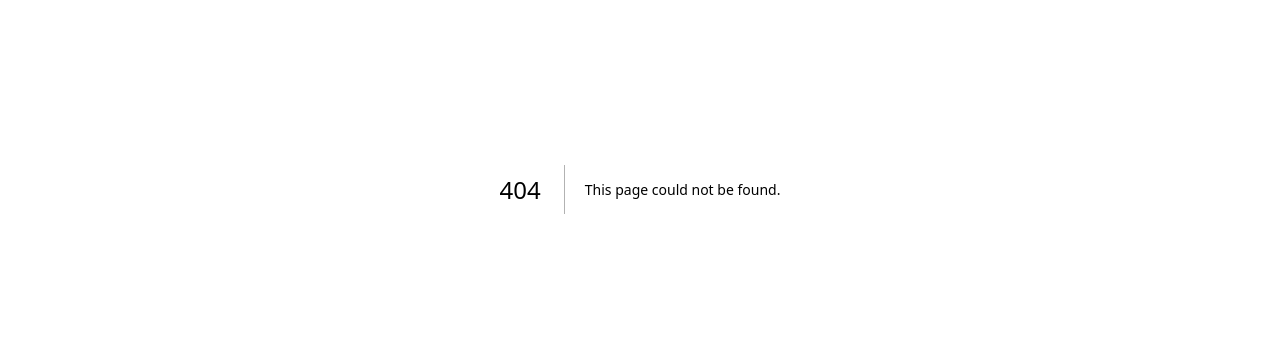
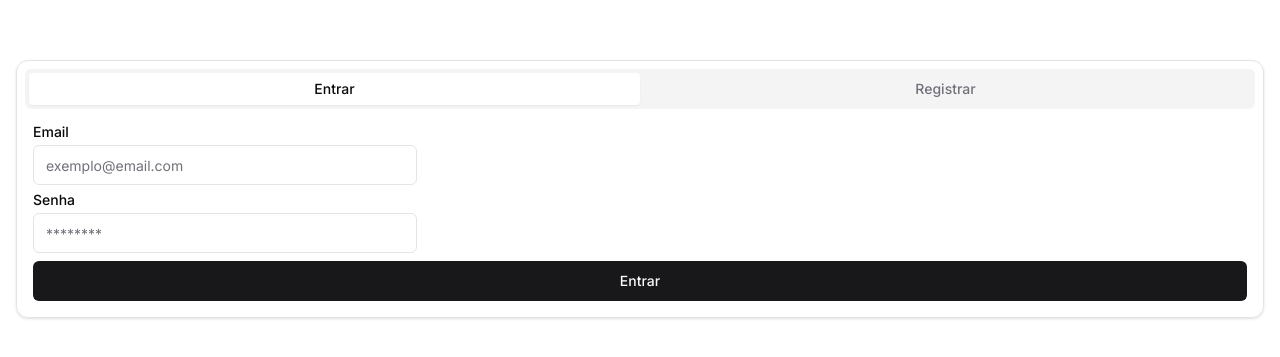
Before and after one commit to DouglasMai4/faz-de-tudo, a Next.js app: page /login in a window 1280 px wide. Before the commit this address had no page. Shown: the part 211-568 px from the top of the page. Built offline with nearby package versions, Linux system fonts and the light colour scheme.

Commit message:
feat: Create login/register app page

```diff
--- a/src/app/layout.tsx
+++ b/src/app/layout.tsx
@@ -2,10 +2,12 @@ import type { Metadata } from "next";
 import { Inter } from "next/font/google";
 import "./globals.css";
 
+import { Toaster } from "@/components/ui/toaster"
+
 const inter = Inter({ subsets: ["latin"] });
 
 export const metadata: Metadata = {
-  title: "Create Next App",
+  title: "Faz de tudo",
   description: "Generated by create next app",
 };
 
@@ -15,8 +17,11 @@ export default function RootLayout({
   children: React.ReactNode;
 }>) {
   return (
-    <html lang="en">
-      <body className={inter.className}>{children}</body>
+    <html lang="pt-br">
+      <body className={inter.className}>
+        {children}
+        <Toaster />
+      </body>
     </html>
   );
 }
--- /dev/null
+++ b/src/app/login/page.tsx
@@ -0,0 +1,138 @@
+'use client'
+
+import { FormEvent, useState } from "react"
+import { useRouter } from "next/navigation"
+
+import { Tabs, TabsContent, TabsList, TabsTrigger } from "@/components/ui/tabs"
+import { Input } from "@/components/ui/input"
+import { Label } from "@/components/ui/label"
+import { Button } from "@/components/ui/button"
+import {
+    Select,
+    SelectContent,
+    SelectItem,
+    SelectTrigger,
+    SelectValue,
+} from "@/components/ui/select"
+
+import { useToast } from "@/components/ui/use-toast"
+
+export default function Login() {
+    const router = useRouter()
+    const { toast } = useToast()
+
+    const [fullName, setFullName] = useState('')
+    const [email, setEmail] = useState('')
+    const [password, setPassword] = useState('')
+
+    function handleLogin(e: FormEvent) {
+        e.preventDefault()
+
+        router.push('/')
+    }
+
+    function handleRegister(e: FormEvent) {
+        e.preventDefault()
+
+        if (!fullName) {
+            toast({
+                title: "Erro ao registrar usuário",
+                description: "O nome é obrigatório!",
+            })
+            return
+        }
+
+        if (!email) {
+            toast({
+                title: "Erro ao registrar usuário",
+                description: "O email é obrigatório!",
+            })
+            return
+        }
+
+        if (!password) {
+            toast({
+                title: "Erro ao registrar usuário",
+                description: "A senha é obrigatória!",
+            })
+            return
+        }
+
+        router.push('/')
+    }
+
+    return (
+        <div className="flex p-2 justify-center items-center min-h-[100dvh]">
+            <main className="m-2 rounded-xl border p-2 shadow w-full">
+                <Tabs defaultValue="login" className="w-full mx-auto ">
+                    <TabsList className="w-full">
+                        <TabsTrigger className="w-full" value="login">Entrar</TabsTrigger>
+                        <TabsTrigger className="w-full" value="register">Registrar</TabsTrigger>
+                    </TabsList>
+                    <TabsContent value="login">
+                        <form className="flex flex-col gap-2 p-2" onSubmit={ handleLogin }>
+                            <div className="grid w-full max-w-sm items-center gap-1.5">
+                                <Label htmlFor="email">Email</Label>
+                                <Input
+                                    id="email"
+                                    type="email"
+                                    placeholder="exemplo@email.com"
+                                    value={ email }
+                                    onChange={ ({ target }) => setEmail(target.value) }
+                                />
+                            </div>
+                            <div className="grid w-full max-w-sm items-center gap-1.5">
+                                <Label htmlFor="password">Senha</Label>
+                                <Input
+                                    id="password"
+                                    type="password"
+                                    placeholder="********"
+                                    value={ password }
+                                    onChange={ ({ target }) => setPassword(target.value) }
+                                />
+                            </div>
+
+                            <Button type="submit">Entrar</Button>
+                        </form>
+                    </TabsContent>
+                    <TabsContent value="register">
+                        <form className="flex flex-col gap-2 p-2" onSubmit={ handleRegister }>
+                            <div className="grid w-full max-w-sm items-center gap-1.5">
+                                <Label htmlFor="full-name">Nome Completo</Label>
+                                <Input
+                                    id="full-name"
+                                    type="text"
+                                    placeholder="John Snow"
+                                    value={ fullName }
+                                    onChange={ ({ target }) => setFullName(target.value) }
+                                />
+                            </div>
+                            <div className="grid w-full max-w-sm items-center gap-1.5">
+                                <Label htmlFor="email">Email</Label>
+                                <Input
+                                    id="email"
+                                    type="email"
+                                    placeholder="exemplo@email.com"
+                                    value={ email }
+                                    onChange={ ({ target }) => setEmail(target.value) }
+                                />
+                            </div>
+                            <div className="grid w-full max-w-sm items-center gap-1.5">
+                                <Label htmlFor="password">Senha</Label>
+                                <Input
+                                    id="password"
+                                    type="password"
+                                    placeholder="********"
+                                    value={ password }
+                                    onChange={ ({ target }) => setPassword(target.value) }
+                                />
+                            </div>
+
+                            <Button type="submit">Registrar</Button>
+                        </form>
+                    </TabsContent>
+                </Tabs>
+            </main>
+        </div>
+    )
+}
```
